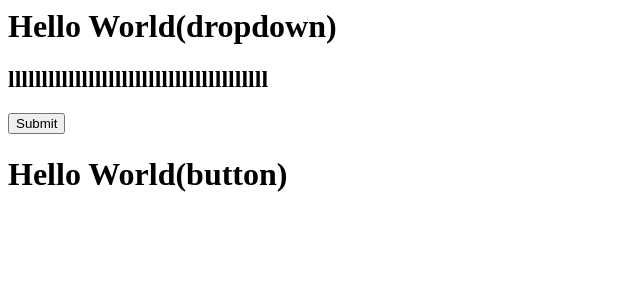
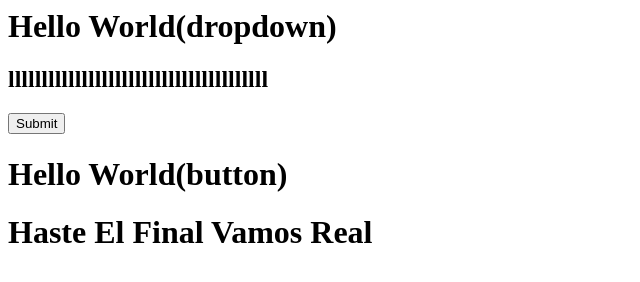
Before and after one commit to pralaymaity/gitPractice07, a plain HTML site: page index.html in a window 1280 px wide. Shown: the whole page, without its empty margins (0-640 px from the left). Drawn offline with Linux system fonts and the light colour scheme.

Commit message:
add new features

```diff
--- a/index.html
+++ b/index.html
@@ -3,3 +3,5 @@
 <button type="">Submit</button>
 <img src="sadasdasdasdas" alt="">
 <h1>Hello World(button)</h1>
+
+<h1>Haste El Final Vamos Real</h1>
```
